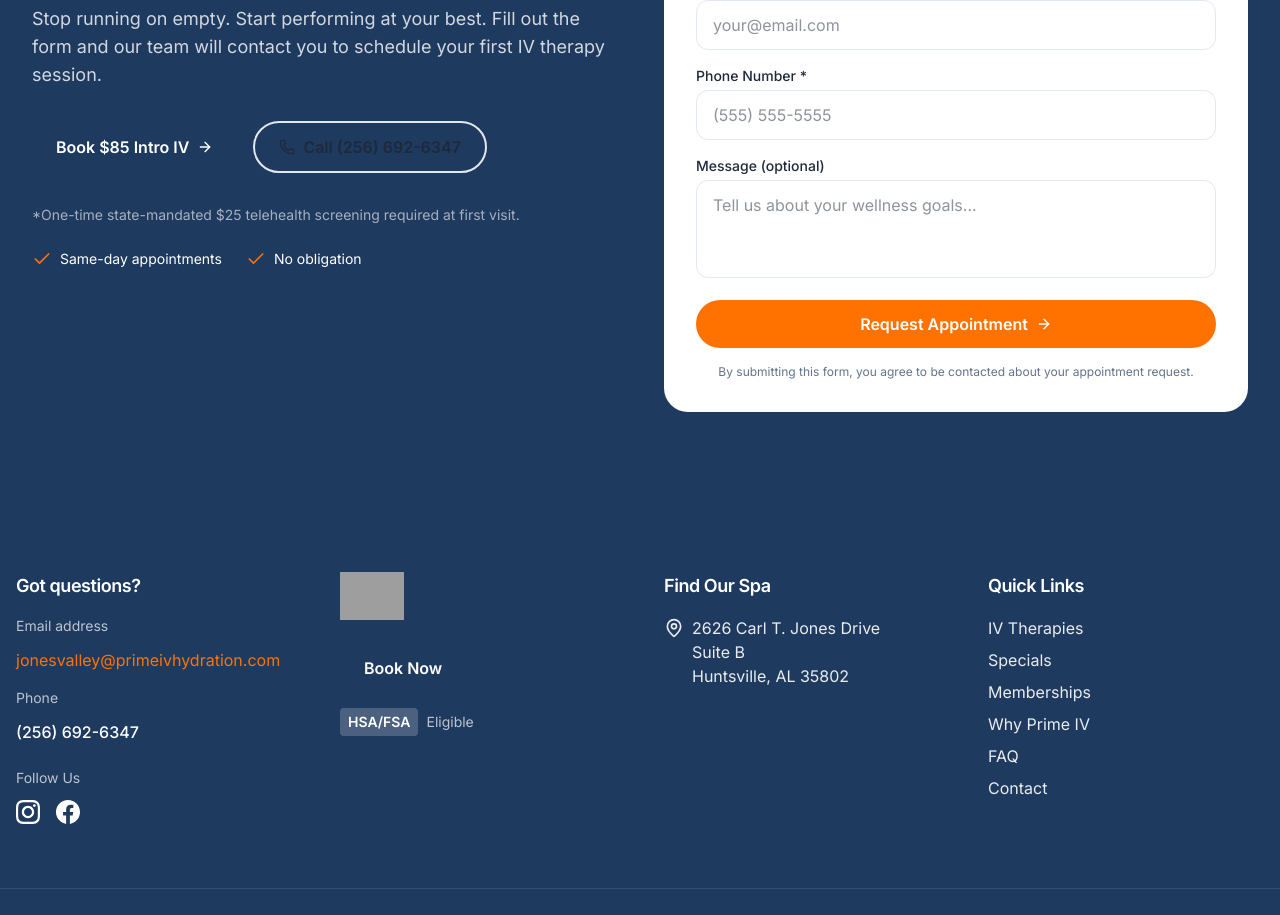
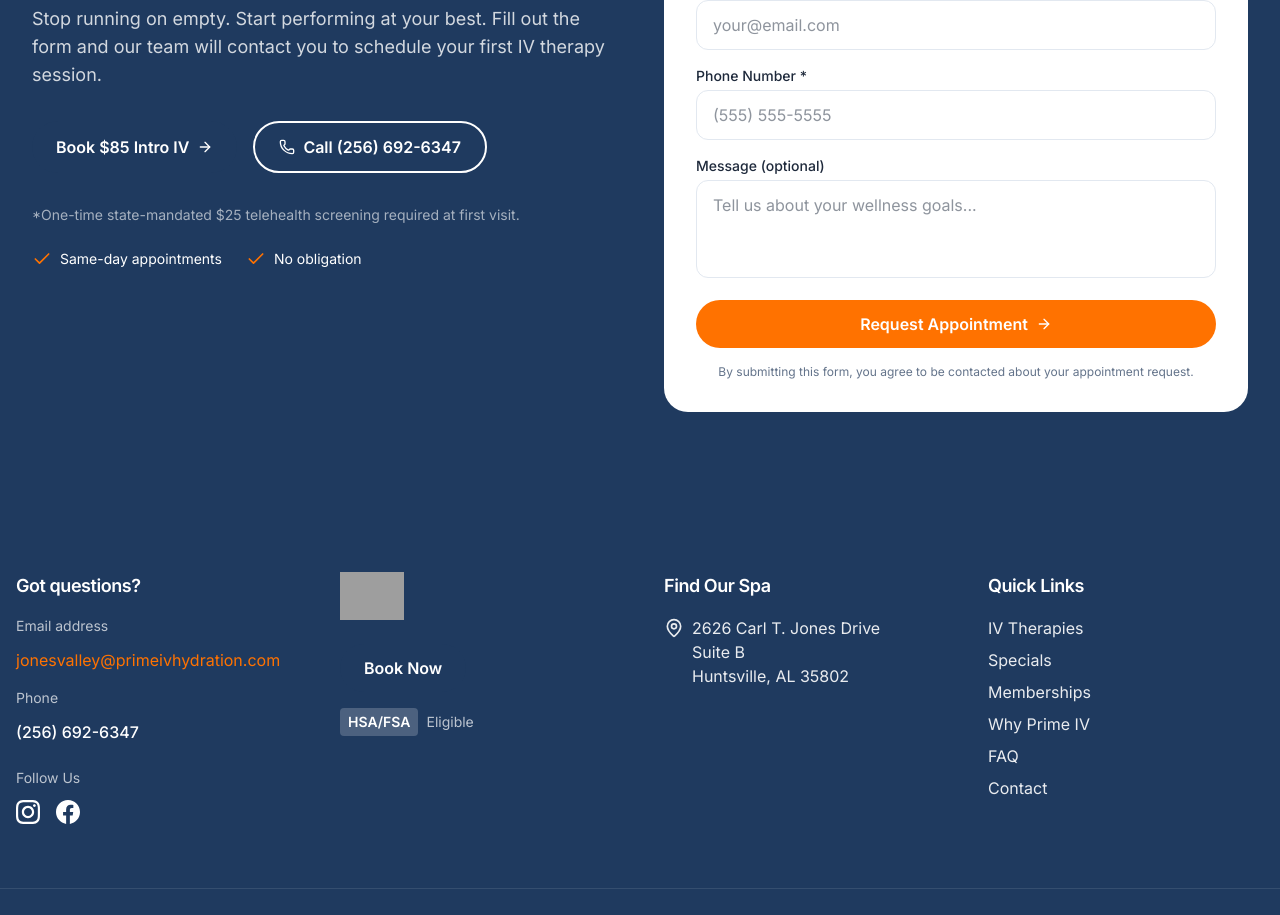
Before and after one commit to VandalsSmile/pivjv, a Next.js app: page / in a window 1280 px wide. Shown: the part 8140-9055 px from the top of the page. Built offline with nearby package versions, Linux system fonts and the light colour scheme; grey boxes are pictures that could not be loaded.

Commit message:
style: Update call button text to white in CTA section

```diff
--- a/components/sections/cta-section.tsx
+++ b/components/sections/cta-section.tsx
@@ -52,7 +52,7 @@
               </Link>
               <Link
                 href={`tel:${CONTACT.phoneClean}`}
-                className="btn-outline"
+                className="btn-outline text-white border-white hover:bg-white hover:text-primary"
               >
                 <Phone className="w-4 h-4" />
                 Call {CONTACT.phone}
```
